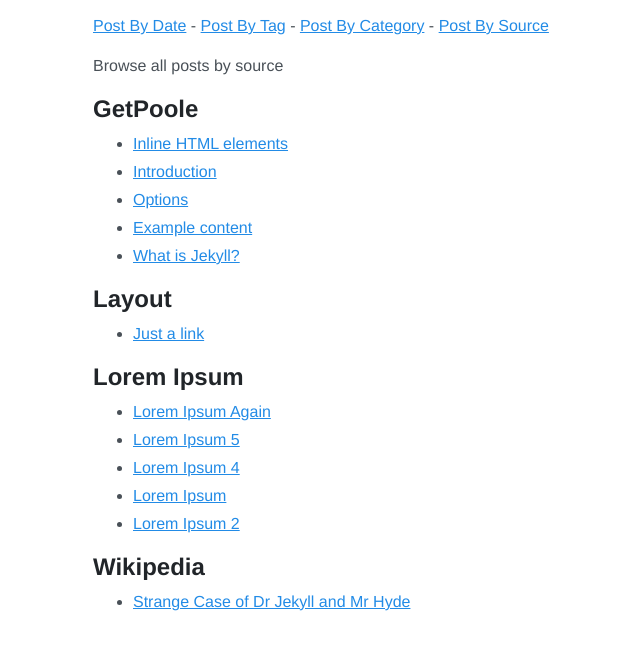
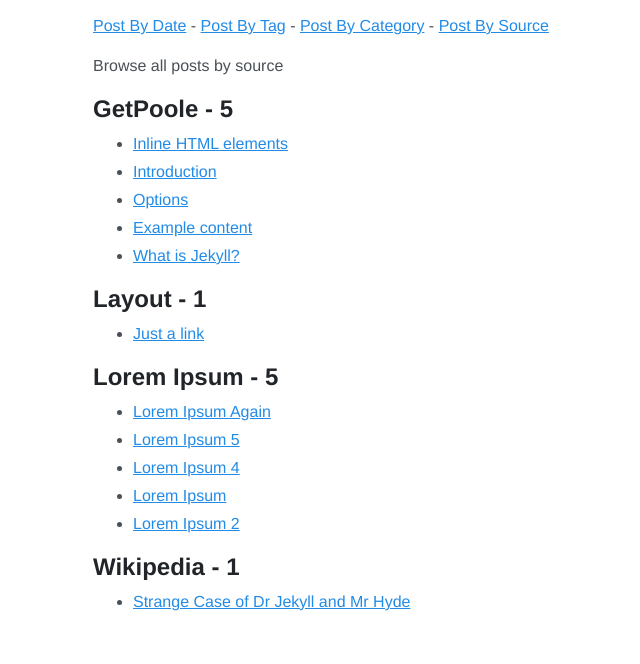
Before and after one commit to akmolteni/gju, a Jekyll site: the page built from source.md, in a window 1280 px wide. Shown: the part 163-827 px from the top of the page, without its empty margins (211-851 px from the left). Built offline with Jekyll 4.4.1, drawn with Linux system fonts in a browser that asks for light colours.

Commit message:
Update source.md

```diff
--- a/source.md
+++ b/source.md
@@ -11,7 +11,7 @@
 {% for source in postsBySource %}
 {% if source.name != "" %}
 
-<h2>{{ source.name }}</h2>
+<h2>{{ source.name }} - {{ source.size }}</h2>
 <ul>
 {% for post in source.items %}
 <li><a href="{{ site.baseurl }}{{ post.url }}">{{ post.title }}</a></li>
```
